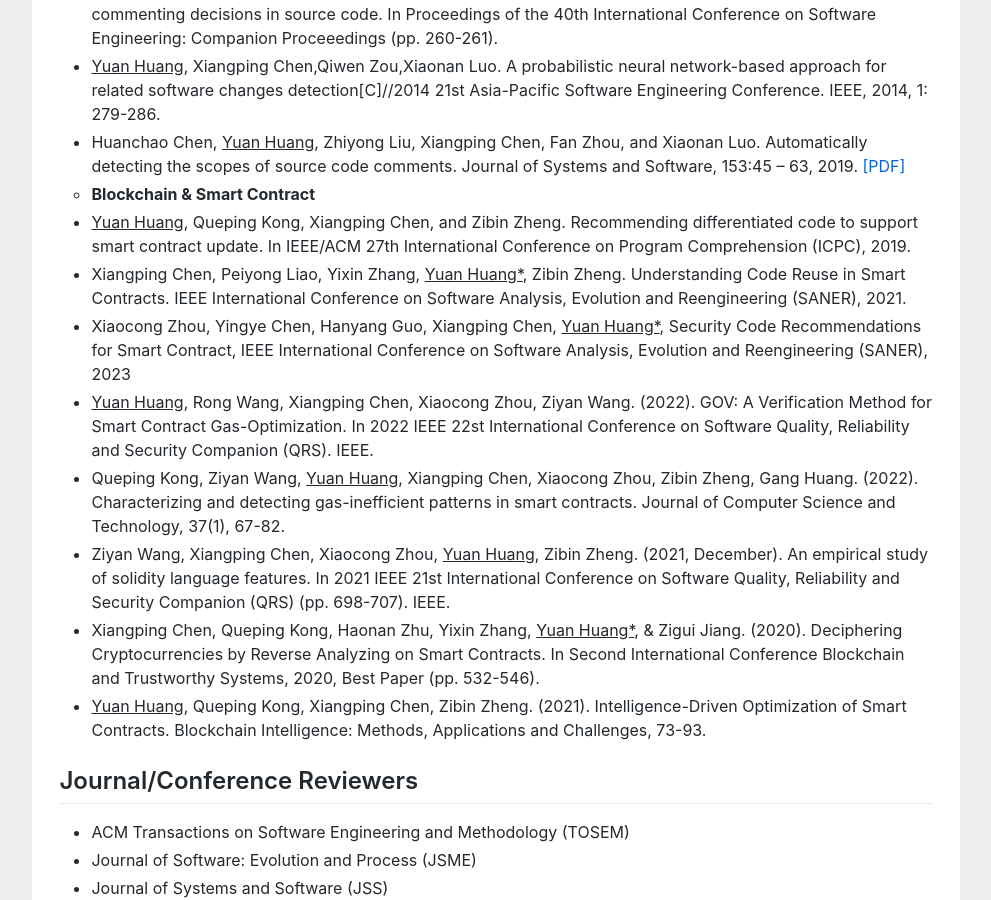
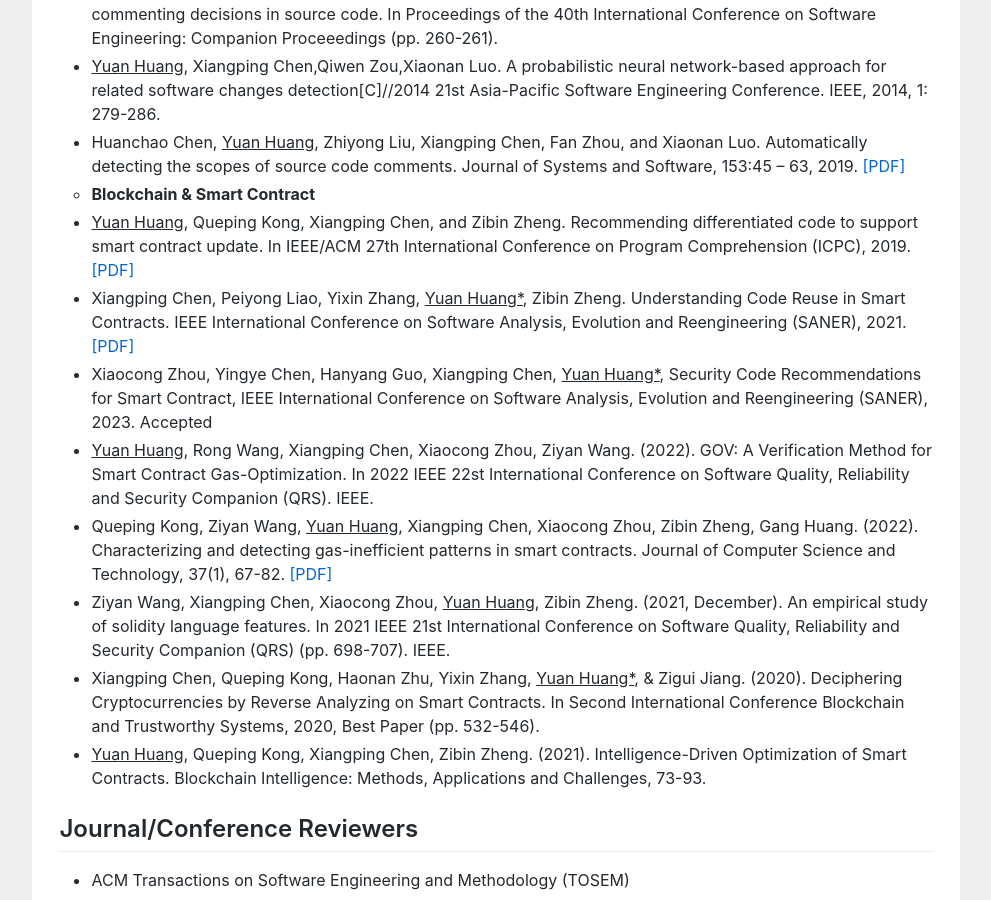
Before and after one commit to huangyuan-hy/huangyuan-hy.github.io, a Jekyll site: the page index.html, which Jekyll copies as it is, in a window 1280 px wide and 900 px high, scrolled down 1745 px. Shown: the whole window, without its empty margins (144-1135 px from the left). Built offline with Jekyll 4.4.1, drawn with Linux system fonts in a browser that asks for light colours.

Commit message:
Update index.html

```diff
--- a/index.html
+++ b/index.html
@@ -109,11 +109,11 @@ gtag('config', 'UA-158965281-1');
 
 	<li type="circle"><b>Blockchain & Smart Contract</b></li>
 
-<li><u>Yuan Huang</u>, Queping Kong, Xiangping Chen, and Zibin Zheng. Recommending differentiated code to support smart contract update. In IEEE/ACM 27th International Conference on Program Comprehension (ICPC), 2019. </li>
-<li>Xiangping Chen, Peiyong Liao, Yixin Zhang, <u>Yuan Huang*</u>, Zibin Zheng. Understanding Code Reuse in Smart Contracts. IEEE International Conference on Software Analysis, Evolution and Reengineering (SANER), 2021.</li>
-<li>Xiaocong Zhou, Yingye Chen, Hanyang Guo, Xiangping Chen, <u>Yuan Huang*</u>, Security Code Recommendations for Smart Contract, IEEE International Conference on Software Analysis, Evolution and Reengineering (SANER), 2023</li>
+<li><u>Yuan Huang</u>, Queping Kong, Xiangping Chen, and Zibin Zheng. Recommending differentiated code to support smart contract update. In IEEE/ACM 27th International Conference on Program Comprehension (ICPC), 2019. <a href="https://ieeexplore.ieee.org/abstract/document/8813255">[PDF]</a></li>
+<li>Xiangping Chen, Peiyong Liao, Yixin Zhang, <u>Yuan Huang*</u>, Zibin Zheng. Understanding Code Reuse in Smart Contracts. IEEE International Conference on Software Analysis, Evolution and Reengineering (SANER), 2021. <a href="https://ieeexplore.ieee.org/abstract/document/9425939">[PDF]</a></li>
+<li>Xiaocong Zhou, Yingye Chen, Hanyang Guo, Xiangping Chen, <u>Yuan Huang*</u>, Security Code Recommendations for Smart Contract, IEEE International Conference on Software Analysis, Evolution and Reengineering (SANER), 2023. Accepted</li>
 <li><u>Yuan Huang</u>, Rong Wang, Xiangping Chen, Xiaocong Zhou, Ziyan Wang. (2022). GOV: A Verification Method for Smart Contract Gas-Optimization. In 2022 IEEE 22st International Conference on Software Quality, Reliability and Security Companion (QRS). IEEE.</li>
-<li>Queping Kong, Ziyan Wang, <u>Yuan Huang</u>, Xiangping Chen, Xiaocong Zhou, Zibin Zheng, Gang Huang. (2022). Characterizing and detecting gas-inefficient patterns in smart contracts. Journal of Computer Science and Technology, 37(1), 67-82.</li>
+<li>Queping Kong, Ziyan Wang, <u>Yuan Huang</u>, Xiangping Chen, Xiaocong Zhou, Zibin Zheng, Gang Huang. (2022). Characterizing and detecting gas-inefficient patterns in smart contracts. Journal of Computer Science and Technology, 37(1), 67-82. <a href="https://jcst.ict.ac.cn/fileup/1000-9000/PDF/2022-1-5-1674.pdf">[PDF]</a></li>
 <li>Ziyan Wang, Xiangping Chen, Xiaocong Zhou, <u>Yuan Huang</u>, Zibin Zheng. (2021, December). An empirical study of solidity language features. In 2021 IEEE 21st International Conference on Software Quality, Reliability and Security Companion (QRS) (pp. 698-707). IEEE.</li>
 <li>Xiangping Chen, Queping Kong, Haonan Zhu, Yixin Zhang, <u>Yuan Huang*</u>, & Zigui Jiang. (2020). Deciphering Cryptocurrencies by Reverse Analyzing on Smart Contracts. In Second International Conference Blockchain and Trustworthy Systems, 2020,  Best Paper (pp. 532-546).</li>
 <li><u>Yuan Huang</u>, Queping Kong, Xiangping Chen, Zibin Zheng. (2021). Intelligence-Driven Optimization of Smart Contracts. Blockchain Intelligence: Methods, Applications and Challenges, 73-93.</li>
```
